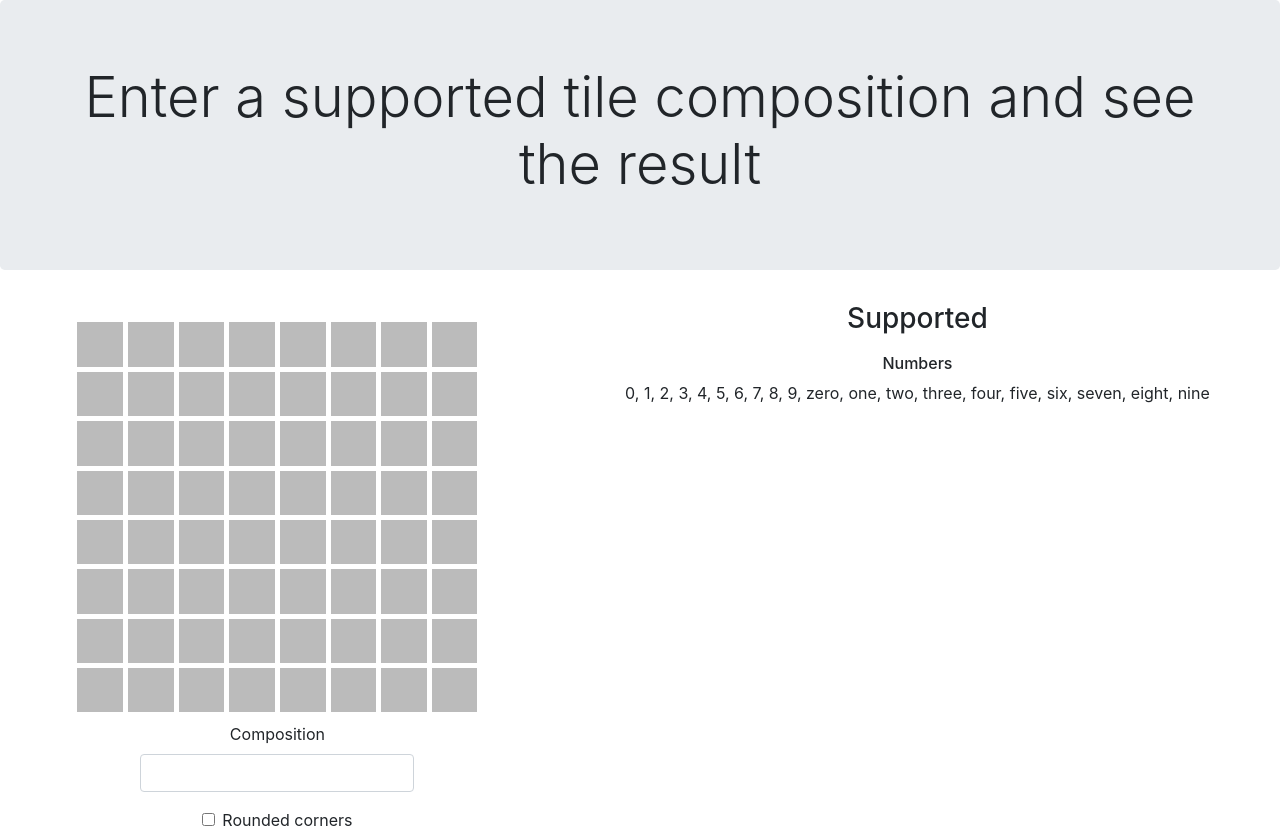
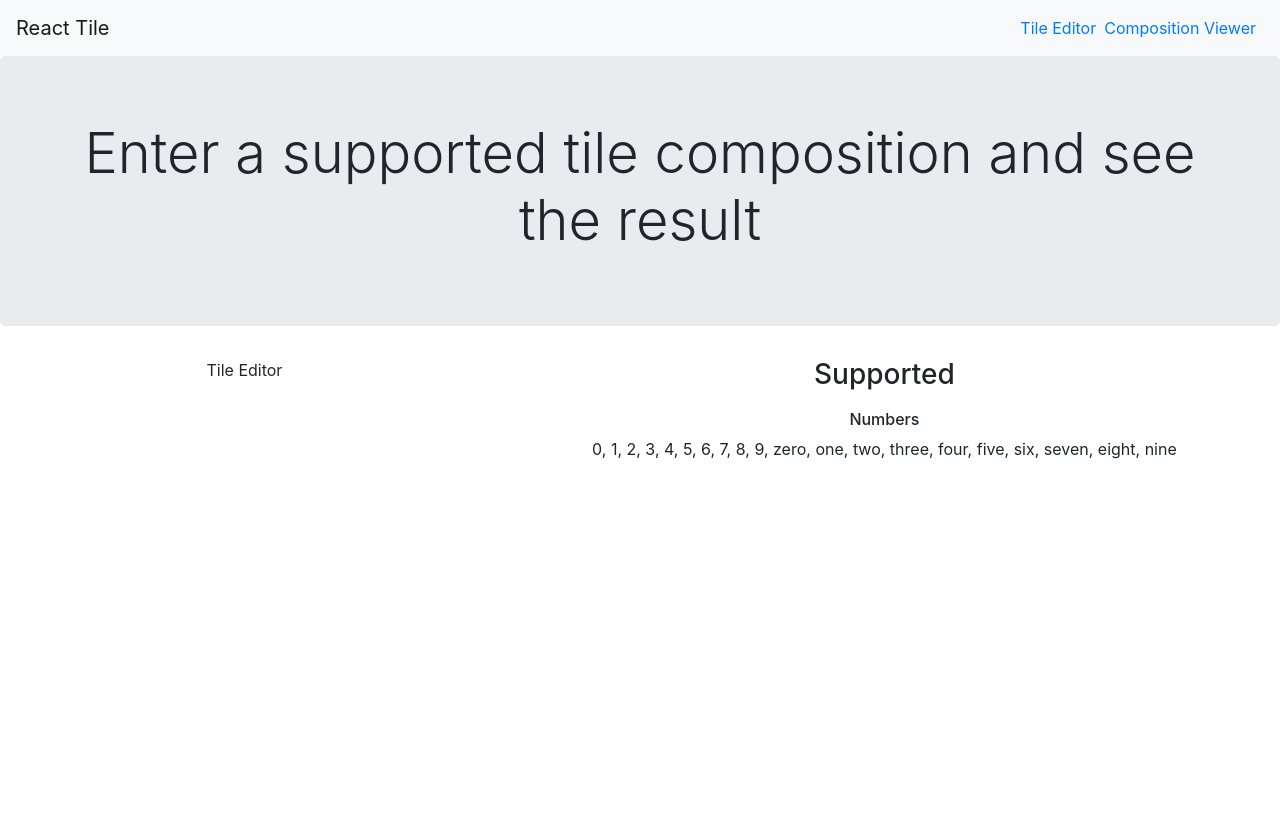
Before and after one commit to tahir-u/react-tile, a React (Create React App) app: page /editor in a window 1280 px wide. After the commit the page ends 800 px from the top, so only its background shows below. Built offline with nearby package versions, Linux system fonts and the light colour scheme.

Commit message:
Add a base implementation for routing

```diff
--- a/package.json
+++ b/package.json
@@ -3,6 +3,7 @@
   "version": "0.1.0",
   "private": true,
   "dependencies": {
+    "history": "^4.7.2",
     "lodash": "^4.17.11",
     "react": "^16.7.0",
     "react-dom": "^16.7.0",
--- a/src/App.js
+++ b/src/App.js
@@ -1,14 +1,22 @@
 import React, { Component } from 'react';
 import styled from 'styled-components';
+import { Router, Route, Switch } from 'react-router-dom';
+import { createBrowserHistory } from 'history';
 import './App.css';
 import TileForm from './containers/TileForm';
 import Sidebar from './components/Sidebar';
+import Navigation from './components/Navigation';
+import TileEditor from './containers/TileEditor';
 import { numberCardContents } from './compositions/numbers/numbers';
 
 class App extends Component {
   render() {
     return (
+      <Router history={createBrowserHistory()}>
         <AppWrapper>
+          <Cell gridArea="Navigation">
+            <Navigation />
+          </Cell>
           <Cell gridArea="Header">
             <div className="jumbotron">
               <div className="container">
@@ -19,12 +27,16 @@ class App extends Component {
             </div>
           </Cell>
           <Cell gridArea="Content">
-          <TileForm />
+            <Switch>
+              <Route path="/view" exact={true} component={TileForm} />
+              <Route path="/editor" exact={true} component={TileEditor} />
+            </Switch>
           </Cell>
           <Cell gridArea="Sidebar">
             <Sidebar title="Supported" cardContents={numberCardContents} />
           </Cell>
         </AppWrapper>
+      </Router>
     );
   }
 }
@@ -34,6 +46,7 @@ const AppWrapper = styled.div`
   width: 100%;
   height: 100%;
   grid-template-areas:
+    "Navigation Navigation Navigation"
     "Header Header Header"
     "Content Content Sidebar"
     "Content Content Sidebar";
--- /dev/null
+++ b/src/components/Navigation/Navigation.js
@@ -0,0 +1,34 @@
+import * as React from 'react';
+import styled from 'styled-components';
+import { Link } from 'react-router-dom';
+
+const Navigation = () => {
+  return (
+    <Wrapper>
+      <nav className="navbar navbar-light bg-light">
+        <div className="navbar-brand" href="#">React Tile</div>
+        <NavWrapper>
+          <NavItem to="/editor">Tile Editor</NavItem>
+          <NavItem to="/view">Composition Viewer</NavItem>
+        </NavWrapper>
+      </nav>
+    </Wrapper>
+  );
+}
+
+const Wrapper = styled.div`
+
+`;
+
+const NavWrapper = styled.div`
+  display: flex;
+  justify-content: space-between;
+  align-items: center;
+`;
+
+const NavItem = styled(Link)`
+  text-decoration: none;
+  margin-right: 8px;
+`;
+
+export default Navigation;
--- /dev/null
+++ b/src/components/Navigation/index.js
@@ -0,0 +1,2 @@
+import { default as Navigation } from './Navigation';
+export default Navigation;
--- /dev/null
+++ b/src/containers/TileEditor/TileEditor.jsx
@@ -0,0 +1,15 @@
+import * as React from 'react';
+import styled from 'styled-components';
+
+class TileEditor extends React.Component {
+  render() {
+    console.log('TileEditor');
+    return (
+      <div>
+        <p>Tile Editor</p>
+      </div>
+    );
+  }
+}
+
+export default TileEditor;
--- /dev/null
+++ b/src/containers/TileEditor/index.js
@@ -0,0 +1,2 @@
+import { default as TileEditor } from './TileEditor';
+export default TileEditor;
```
Lines whose indentation alone changed are shown as unchanged.
